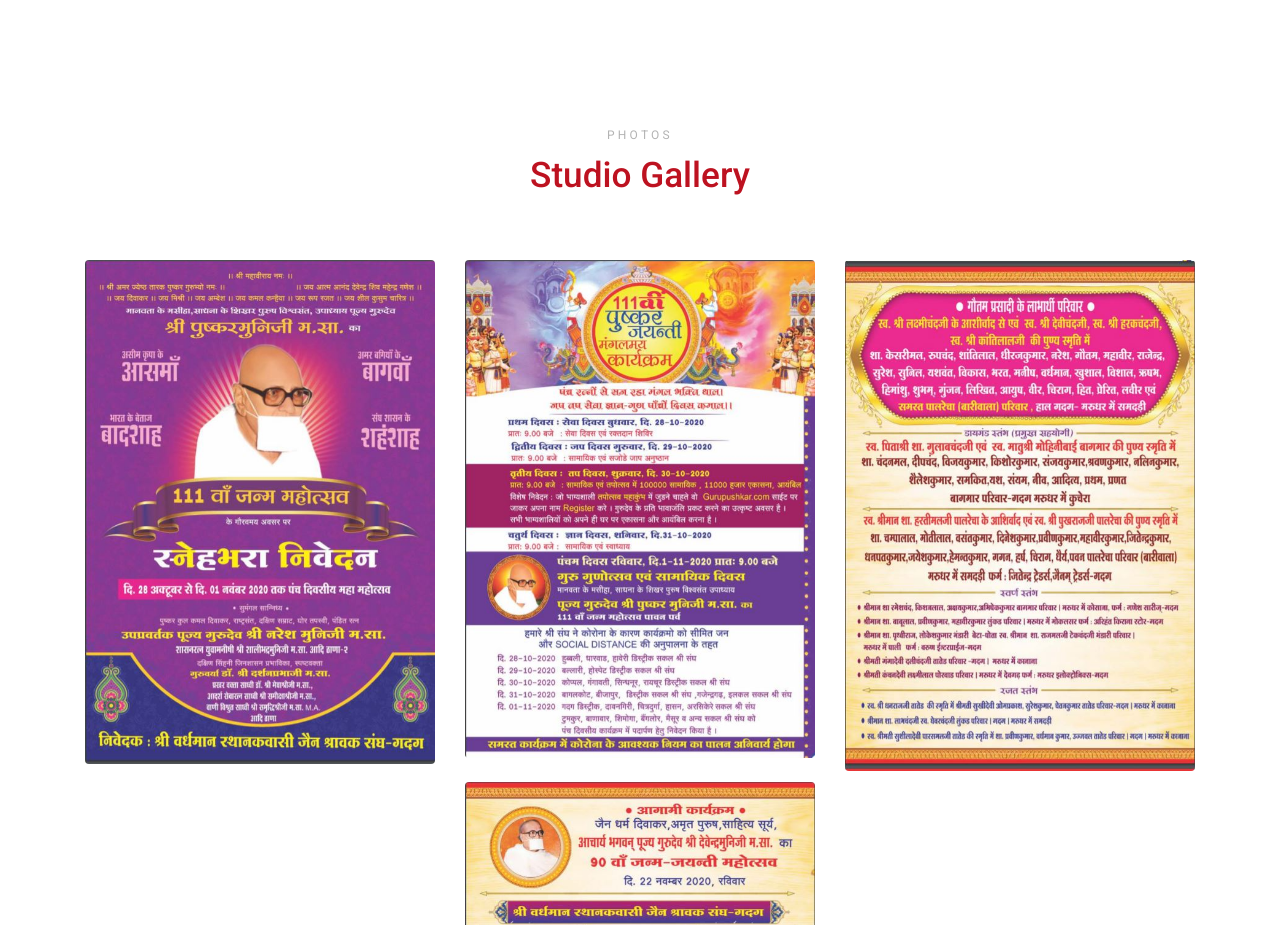
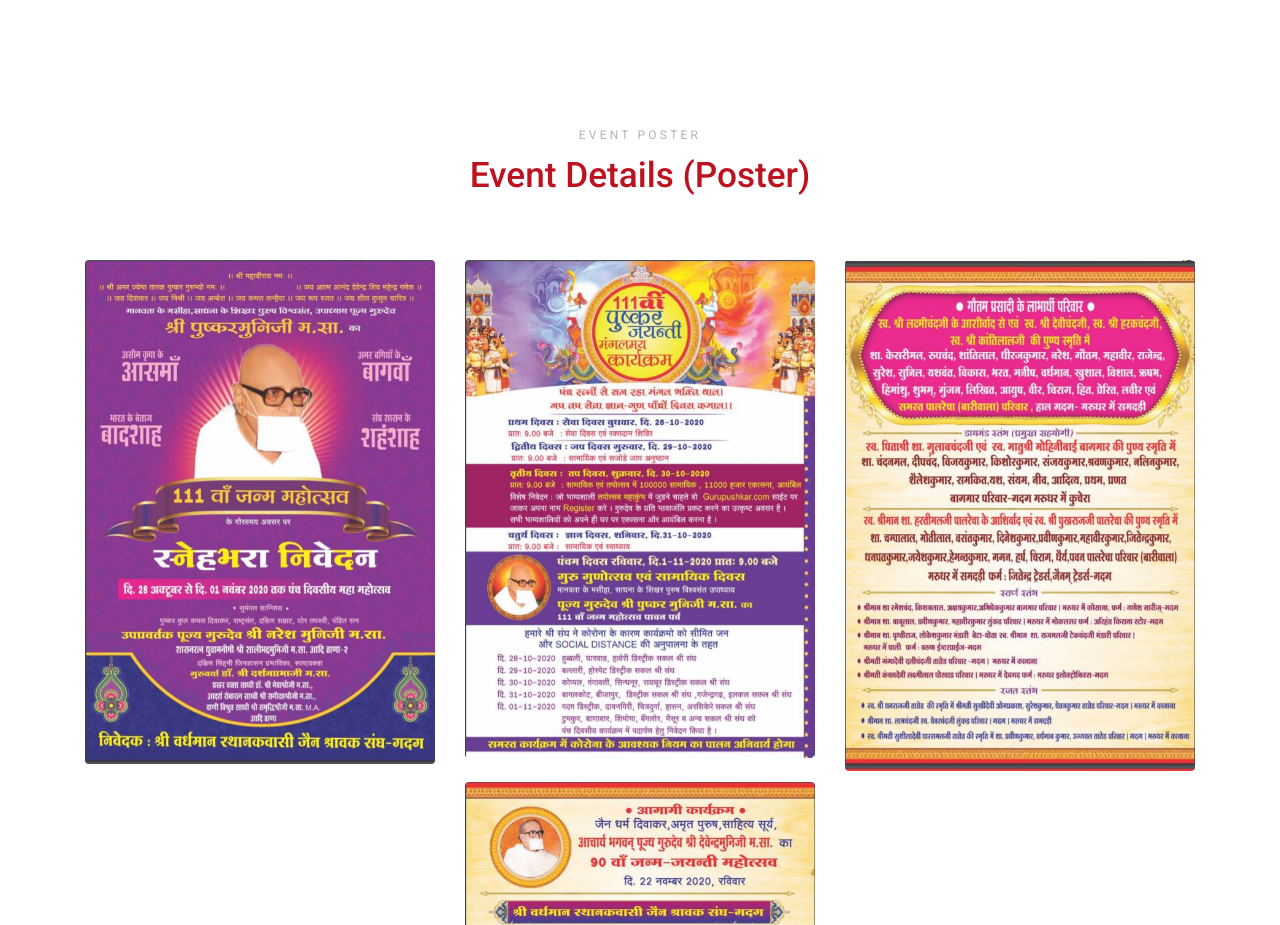
Before and after one commit to Prashant-chordia/gurupushkar, a plain HTML site: page index.html in a window 1280 px wide. Shown: the part 1960-2885 px from the top of the page. Drawn offline with Linux system fonts and the light colour scheme; files whose address does not match are found by name.

Commit message:
Add files via upload

```diff
--- a/index.html
+++ b/index.html
@@ -122,8 +122,8 @@
 <div class="container">
 <div class="row mb-5 ">
 <div class="col-md-7 section-title text-center mx-auto">
-<span class="sub-title mb-2 d-block">Photos</span>
-<h2 class="title text-primary mb-3">Studio Gallery</h2>
+<span class="sub-title mb-2 d-block">Event Poster</span>
+<h2 class="title text-primary mb-3">Event Details (Poster)</h2>
 </div>
 </div>
 <div id="posts" class="row no-gutter" style="position: relative; height: 1554.66px;">
```
